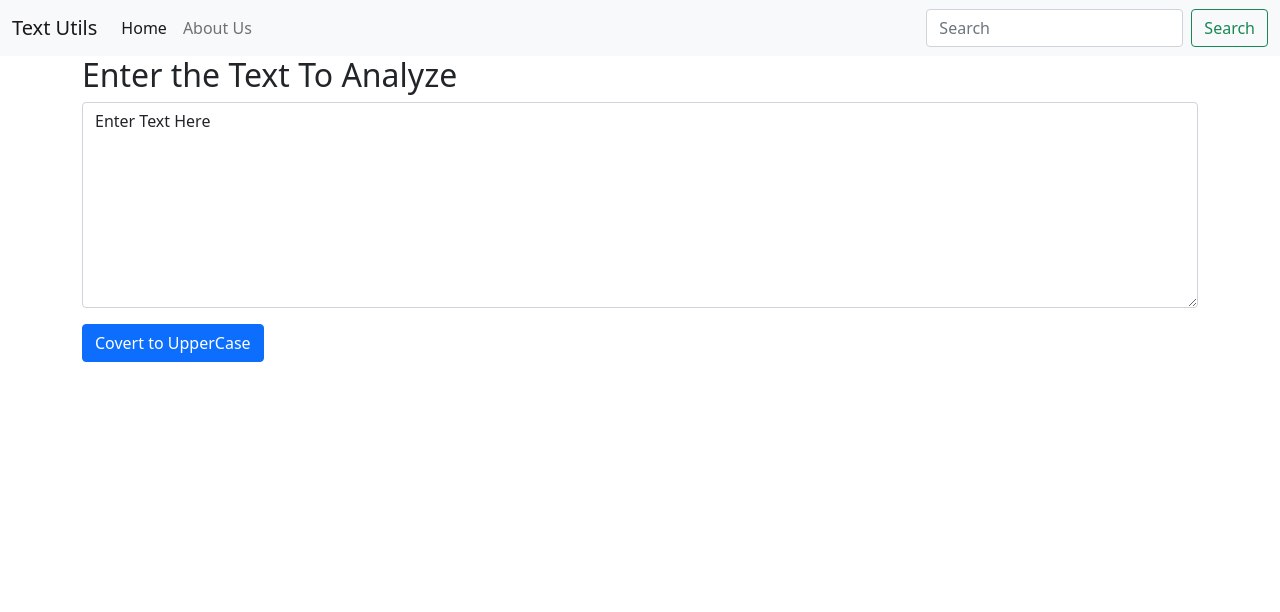
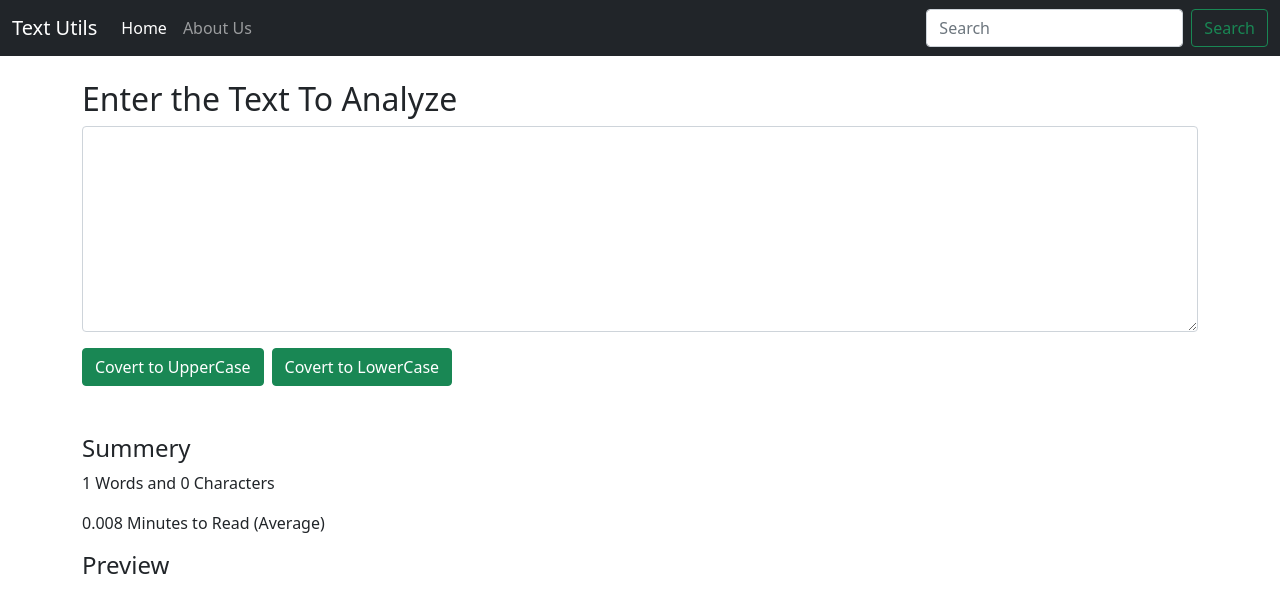
Before and after one commit to YashWalker/TextUtils, a React (Create React App) app: page / in a window 1280 px wide. Shown: the top 612 px of the page. Built offline with nearby package versions, Linux system fonts and the light colour scheme.

Commit message:
new changes

```diff
--- a/src/App.js
+++ b/src/App.js
@@ -9,8 +9,8 @@ function App() {
 
 
   <Navbar title="Text Utils" aboutText="About Us "/>
-  <div className="container">
-  <TextForm heading="Enter the Text To Analyze" my-3/>
+  <div className="container my-4">
+  <TextForm heading="Enter the Text To Analyze" />
 
   </div>
 
--- a/src/Components/Navbar.js
+++ b/src/Components/Navbar.js
@@ -2,7 +2,7 @@ import React from 'react'
 
 export default function Navbar(props) {
     return (
-        <nav className="navbar navbar-expand-lg navbar-light bg-light">
+        <nav className="navbar navbar-expand-lg navbar-dark bg-dark">
         <div className="container-fluid">
         <a className="navbar-brand" href="/">{props.title}</a>
         <button className="navbar-toggler" type="button" data-bs-toggle="collapse" data-bs-target="#navbarSupportedContent" aria-controls="navbarSupportedContent" aria-expanded="false" aria-label="Toggle navigation">
--- a/src/Components/TextForm.js
+++ b/src/Components/TextForm.js
@@ -2,21 +2,35 @@ import React, { useState } from 'react'
 
 
 export default function TextForm(props) {
-    const [text, setText] = useState("Enter Text Here")
+    const [text, setText] = useState("")
     const upClick = ()=>{
         let newText= text.toUpperCase();
+        setText(newText)
+    }
+    const loClick = ()=>{
+        let newText= text.toLowerCase();
         setText(newText)
     }
     const onChangeText = (event)=>{
         setText(event.target.value)
     }
     return (
+        <>
         <div>
             <h2>{props.heading}</h2>
             <div className="mb-3">
                 <textarea className="form-control" id="myText" value={text} onChange={onChangeText}rows="8"></textarea>
             </div>
-            <button className="btn btn-primary" onClick={upClick}>Covert to UpperCase</button>
+            <button className="btn btn-success" onClick={upClick}>Covert to UpperCase</button>
+            <button className="btn btn-success mx-2" onClick={loClick}>Covert to LowerCase</button>
         </div>
+        <div className="Container my-5">
+            <h4>Summery</h4>
+            <p>{text.split(" ").length} Words and {text.length} Characters</p>
+            <p>{ 0.008*text.split(" ").length} Minutes to Read (Average)</p>
+            <h4>Preview</h4>
+            <p>{text}</p>
+        </div>
+        </>
     )
 }
```
